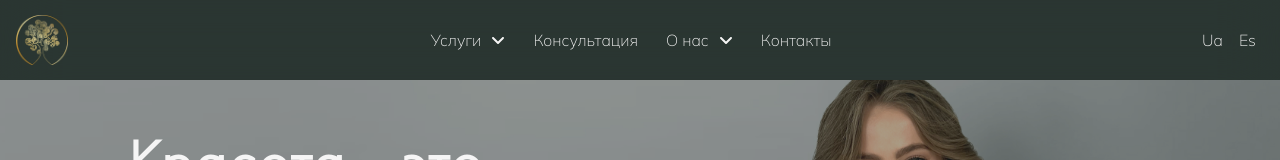
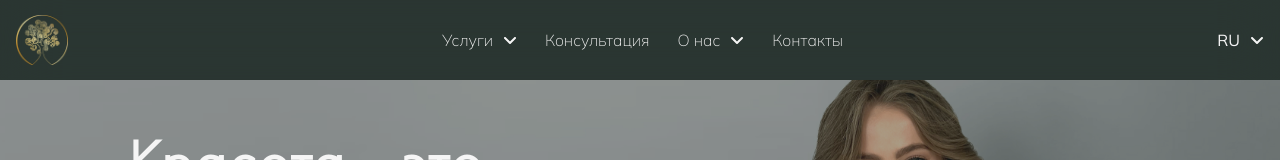
Before and after one commit to KirillUnited/beautymyway-app, a Next.js app: page / in a window 1280 px wide. Shown: the top 160 px of the page. Built offline with nearby package versions, Linux system fonts and the light colour scheme.

Commit message:
Add LanguageSwitcher

```diff
--- a/src/components/Header/Header.tsx
+++ b/src/components/Header/Header.tsx
@@ -14,6 +14,7 @@ import HeaderNav from './HeaderNav';
 import styles from './Header.module.scss';
 import Button from '@/components/Button/Button';
 import { useDisclosure } from '@mantine/hooks';
+import LanguageSwitcher from '@/components/LanguageSwitcher';
 
 export default function Header() {
     const [drawerOpened, { toggle: toggleDrawer, close: closeDrawer }] = useDisclosure(false);
@@ -37,10 +38,7 @@ export default function Header() {
                     </Group>
 
                     <Group gap={'xl'} justify='center' visibleFrom='lg' className='gap-y-3'>
-                        <div className="flex items-center font-light">
-                            <button className={`px-2`}>Ua</button>
-                            <button className={`px-2`}>Es</button>
-                        </div>
+                        <LanguageSwitcher />
                     </Group>
 
                     <Burger opened={drawerOpened} onClick={toggleDrawer} hiddenFrom="lg" color='var(--mantine-color-primary-0)' />
--- /dev/null
+++ b/src/components/LanguageSwitcher/LanguageSwitcher.tsx
@@ -0,0 +1,29 @@
+import { faAngleDown } from '@fortawesome/free-solid-svg-icons'
+import { FontAwesomeIcon } from '@fortawesome/react-fontawesome'
+import { Flex, Group, Menu } from '@mantine/core'
+import React from 'react'
+
+export default function LanguageSwitcher() {
+    return (
+        <Menu trigger="hover" transitionProps={{ exitDuration: 150 }} withinPortal withArrow>
+            <Menu.Target>
+                <a
+                    className='linkHover'
+                >
+                    <Group gap={'xs'}>
+                        <span>RU</span>
+                        <FontAwesomeIcon icon={faAngleDown} />
+                    </Group>
+                </a>
+            </Menu.Target>
+            <Menu.Dropdown>
+                <Menu.Item>
+                    RU
+                </Menu.Item>
+                <Menu.Item>
+                    ES
+                </Menu.Item>
+            </Menu.Dropdown>
+        </Menu>
+    )
+}
--- /dev/null
+++ b/src/components/LanguageSwitcher/index.ts
@@ -0,0 +1,5 @@
+import LanguageSwitcher from "./LanguageSwitcher";
+
+export {
+    LanguageSwitcher as default
+}
```
